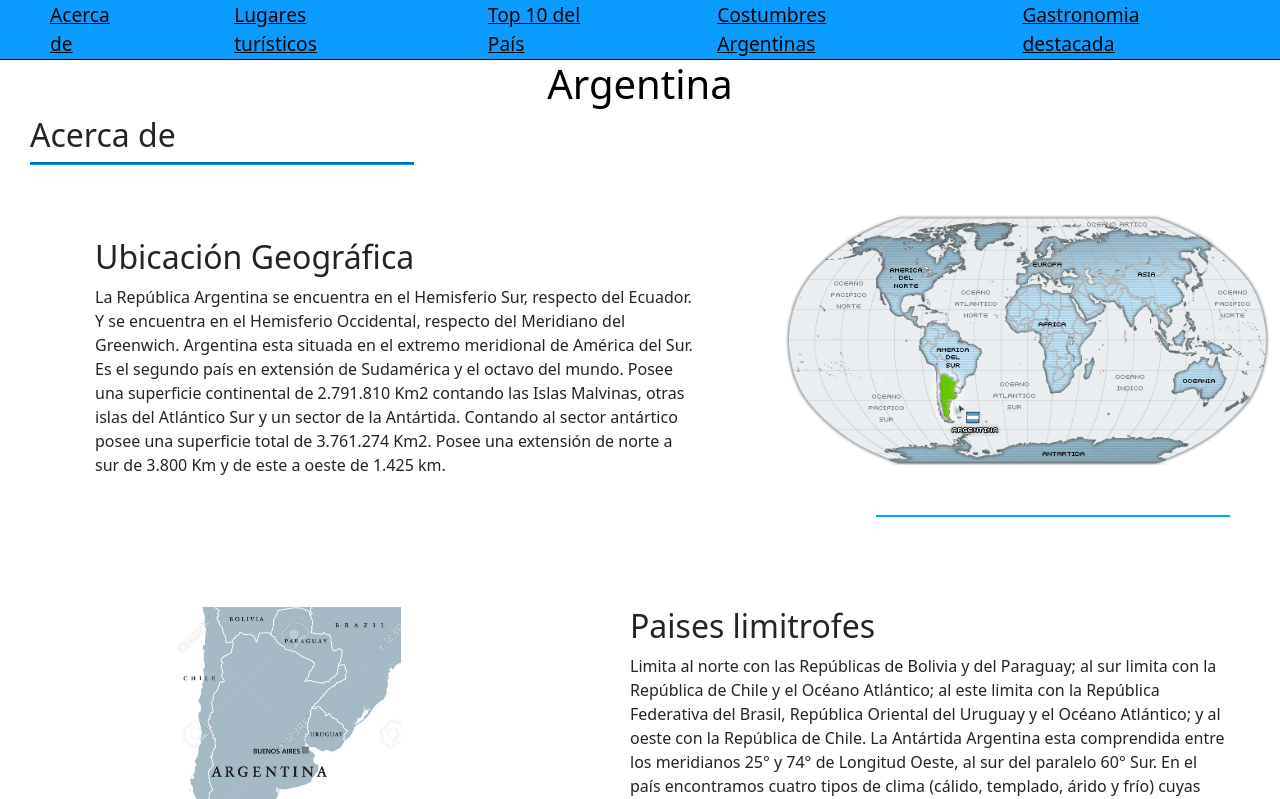
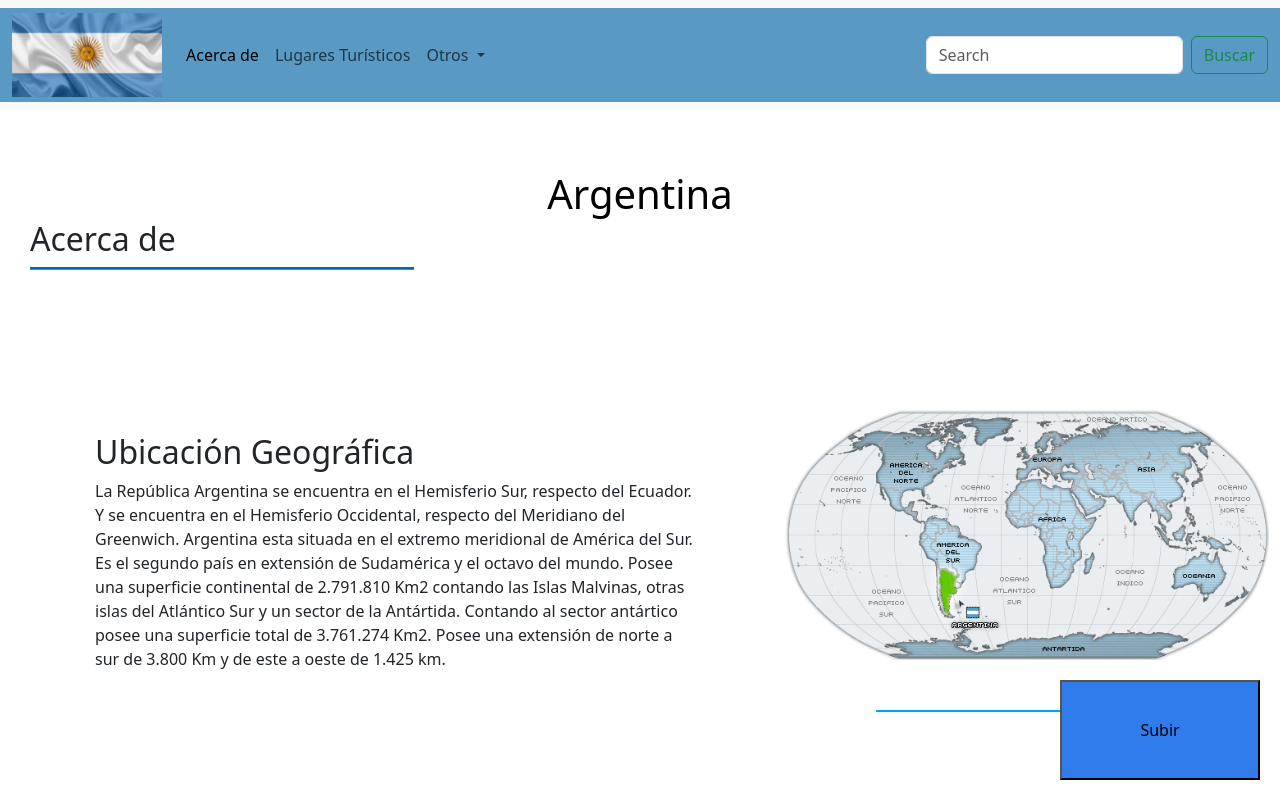
Before and after one commit to soffii-07/practica-web-responsive, a plain HTML site: page index.html in a window 1280 px wide. Shown: the top 799 px of the page. Drawn offline with nearby package versions, Linux system fonts and the light colour scheme.

Commit message:
´´cambios´´

```diff
--- a/css/styles.css
+++ b/css/styles.css
@@ -1,8 +1,10 @@
 body {
   margin: 0;
-   background-color: rgba(90, 86, 86, 0.295);
+ padding:0 ;
 }
-
+.color{
+    background-color:rgb(88, 154, 196);
+}
 #titulo {
   color:black;
   font-style: normal;
@@ -57,49 +59,9 @@ h1 {
   font-size: 100px;
 }
 
-.nav_estilos{
-    position: fixed;
-   width: 100%;
-   top: 0%;
-   z-index: 10;
-    border-bottom: rgb(0, 0, 0) 1px solid;
-    background-color: hsl(204, 100%, 52%);
-    margin: 0px;
-    display: flex;
-    height: 60px;
-    justify-content:center;
-    align-items: end;
-}
-
-.div-contenedor-carousel {
-    width: 100%;
-    height: 700px; /* Ajusta la altura del contenedor según sea necesario */
-    display: flex;
-    justify-content: center;
-    align-items: center;
-    overflow: hidden;
-}
-
-.carousel-item {
-    height: 100%; /* Se ajusta a la altura del contenedor */
-}
-
-.carousel-item img {
-    width: 100%;
-    height: 100%;
-    object-fit: cover;
-}
-
 
 .p1 {
     width: 500px;
-}
-
-.tituloSeccion{
-    margin-left: 50px;
-    margin-right: 50px;
-    color: rgb(0, 0, 0);
-    font-size:larger;
 }
 
 .primera-seccion{
@@ -110,12 +72,6 @@ h1 {
 .div-p1{
     display: flex;
     align-items: center;
-    justify-content: space-around;
-}
-
-.div-p2{
-    display: flex;
-    align-items: start;
     justify-content: space-around;
     margin-top: 90px;
 }
@@ -328,6 +284,24 @@ display: flex;
     justify-content: space-around;
     font-size: 20px;
 }
+.img-grids{
+    width: 100%;
+    display: grid;
+    justify-content: center;
+    width: 300px;
+}
+.img-conteiner{
+   display: grid;
+   text-align: center;
+   margin: 5px 0;
+   place-items: center ;
+   grid-template-columns: 400px 400px 400px;
+   grid-template-rows: 400px 400px 400px;
+   justify-content: center;
+   align-items: center;
+   padding: 20px;
+   gap: 30px;
+}
 .footer{
     display: flex;
     justify-content: center;
@@ -349,7 +323,7 @@ display: flex;
     display: flex;
     width: 100%;
     justify-content: center;
-    height: 50%;
+    height: 50px;
     margin-top: 60px;
 }
 
@@ -360,25 +334,32 @@ display: flex;
     padding-bottom: 80px;
     padding-left: 7px;
 }
-.img-grids{
-    width: 300px;
+.div-boton{
+    position:fixed;
+
 }
-.img-conteiner{
-   display: grid;
-   place-items: center ;
-   grid-template-columns:  400px 400px 400px;
-   grid-template-rows: 400px 400px 400px;
-   gap: 30px;
+.boton{
+    height: 100px;
+    width: 200px;
+    background-color: rgb(49, 124, 236);
+    font-style: inherit;
+    position: fixed;
+    bottom: 20px;
+    right: 20px;
+    padding: 10px 20px;
 }
-
-.div-titulos-nav{
-    display: flex;
+.scrollToTop{
+    font-style: none;
+    font-weight: 100;
 }
-
-
 @media only screen and (max-width:1000px) {
     .div-titulos-nav{
         display: block;
+    }
+    .boton{
+        font-size: xx-small;
+        height: 60px;
+        width: 80px;
     }
     .img-conteiner{
         grid-template-columns:  300px 300px;
--- a/index.html
+++ b/index.html
@@ -7,26 +7,55 @@
         <link href="https://cdn.jsdelivr.net/npm/bootstrap@5.3.3/dist/css/bootstrap.min.css" rel="stylesheet" integrity="sha384-QWTKZyjpPEjISv5WaRU9OFeRpok6YctnYmDr5pNlyT2bRjXh0JMhjY6hW+ALEwIH" crossorigin="anonymous">
         <title> primer entrega </title>
     </head>
-
-    <body>
+        <body id="Top">
         <header>
-            <nav class="nav_estilos">
-                    <div class="div-titulos-nav">
-                      <a class="tituloSeccion" href="#sec-1">Acerca de</a>
-                      <a class="tituloSeccion" href="#sec-2">Lugares turísticos</a>
+            <nav class="navbar navbar-expand-lg bg-body-tertiary">
+                <div class="container-fluid color">
+                  <a class="navbar-brand" href="#">
+                    <img src="multimedia/bandera-argentina2.jpg" alt="bandera" width="150px">
+                  </a>
+                  <button class="navbar-toggler" type="button" data-bs-toggle="collapse" data-bs-target="#navbarSupportedContent" aria-controls="navbarSupportedContent" aria-expanded="false" aria-label="Toggle navigation">
+                    <span class="navbar-toggler-icon"></span>
+                  </button>
+                  <div class="collapse navbar-collapse" id="navbarSupportedContent">
+                    <ul class="navbar-nav me-auto mb-2 mb-lg-0">
+                      <li class="nav-item">
+                        <a class="nav-link active" aria-current="page" href="#sec-1">Acerca de</a>
+                      </li>
+                      <li class="nav-item">
+                        <a class="nav-link" href="#sec-2">Lugares Turísticos</a>
+                      </li>
+                      <li class="nav-item dropdown">
+                        <a class="nav-link dropdown-toggle" href="#" role="button" data-bs-toggle="dropdown" aria-expanded="false">
+                          Otros
+                        </a>
+                        <ul class="dropdown-menu">
+                          <li><a class="dropdown-item" href="#sec-3">Top 10 sitios</a></li>
+                          <li><a class="dropdown-item" href="#sec-4">Costumbres</a></li>
+                          <li><hr class="dropdown-divider"></li>
+                          <li><a class="dropdown-item" href="#sec-5">Gastronomía</a></li>
+                        </ul>
+                      </li>
+                      <li class="nav-item">
+                          <a class="nav-link disabled" aria-disabled="true"></a>
+                        </li>
+                    </ul>
+                    <form class="d-flex" role="search">
+                      <input class="form-control me-2" type="search" placeholder="Search" aria-label="search">
+                      <button class="btn btn-outline-success" type="submit">Buscar</button>
+                    </form>
                 </div>
-                    <div class="div-titulos-nav">
-                        <a class="tituloSeccion" href="#sec-3">Top 10 del País</a>
-                        <a class="tituloSeccion" href="#sec-4">Costumbres Argentinas</a>
-                    </div>
-                    <div class="div-titulos-nav">
-                        <a class="tituloSeccion" href="#sec-5">Gastronomia destacada</a>
             </div>
         </nav>
+
     </header>
-
     <div class="div-titulo-pagina">
         <h1 id="titulo">Argentina</h1>
+        <div class="div-boton">
+            <button class="boton">
+                 <a href="#top"  class="nav-link" class="scrollToTop">Subir</a>
+            </button>
+        </div>
             </div>
 
             <div class="div-titulo-seccion-1">
@@ -34,7 +63,6 @@
             </div>
             <main>
                 <section id="sec-1" class="primera-seccion">
-
                     <div class="div-p1">
                     <div>
                         <h2>Ubicación Geográfica</h2>
@@ -55,21 +83,18 @@
                     <div class="div-img1">
                         <img class="img-1 img-responsive" src="multimedia/mapa1.gif" alt="mapa de Argentina">
                     </div>
+
                     </div>
-
                     <div class="div-aux">
                     <div class="div-aux1"></div>
                     <div class="div-aux2"></div>
                     </div>
-
-            <div class="div-p2">
+                    <div class="div-p1">
                         <div class="div-img2">
                         <img class="img-2 img-responsive" src="multimedia/mapa2.jpg" alt="mapa de Argentina">
                     </div>
-
                     <div class="paises-limitrofes">
                         <h2>Paises limitrofes</h2>
-
                         <p class="p1 p-responsive">
                             Limita al norte con las Repúblicas de Bolivia y del Paraguay; al sur limita con la República de
                             Chile y el Océano Atlántico; al este limita con la República Federativa del Brasil, República
@@ -80,21 +105,17 @@
                             En el país encontramos cuatro tipos de clima (cálido, templado, árido y frío) cuyas variaciones
                             están determinadas por la extensión del territorio y los accidentes del relieve.
                         </p>
-
                     </div>
                     </div>
-
                     <div class="div-aux">
                     <div class="div-aux3"></div>
                     <div class="div-aux4"></div>
                     </div>
-
                     <div class="ultima-sec1">
                         <div class="div-p1">
                             <img class="img-ultima img-responsive" src="multimedia/capi.obelisco.jpg" alt="Buenos Aires, Obelisco">
                     <div class="texto-3">
                         <h2 class="texto-3">Capital Federal</h2>
-
                         <p class="texto-3"> La Ciudad Autónoma de Buenos Aires es la capital nacional. Limita con la provincia
                             homónima, posee una superficie de 202 km² en donde viven 2.890.151 habitantes. Sus límites son: al
                             este, el Río de la Plata; al sur, el Riachuelo; y se encuentra bordeada de norte a oeste por la Av.
@@ -106,13 +127,11 @@
                             generaron un perdurable encuentro cultural y el inicio del mestizaje de blancos e indios.
                             A estos se sumaron los mulatos y zambos para afirmar así la conformación de la población criolla.
                         </p>
-
                         <p class="texto-3">El último importante caudal inmigratorio se produjo en la segunda mitad del siglo XIX
                             y la primera del XX. De origen predominantemente europeo, constituyen otro pilar fundamental de este
                             verdadero “crisol de razas”.En la Argentina existe una total libertad de culto. La religión católica
                             es profesada mayoritariamente pero también se practican otros cultos como el protestantismo, el
                             judaísmo, el islamismo, la religión ortodoxa griega, la ortodoxa rusa y otras.</p>
-
                         </div>
                     </div>
                     </div>
@@ -190,7 +209,6 @@
                         Nacional
                         del Fuego, los elementos naturales son espléndidos y el paisaje de una belleza sobrecogedora.</p>
                         <img class="img-responsive" src="multimedia/parque.nacional.del.fuego.webp" alt=" El Parque Nacional del Fuego">
-
                     </div>
                     <div class="div-sec2">
                         <div class="div-sec2-1"></div>
@@ -222,6 +240,7 @@
                     <div class="div-sec2-2"></div>
                     </div>
                     </div>
+
                 </section>
                 <section id="sec-3">
                     <div class="sec-3">
@@ -260,7 +279,6 @@
                         Da igual si es tu amigo, tu hermano o un completo desconocido. Los argentinos tienen esta extraña forma de saludar. Una vez llegas al país, te vas a dar cuenta de la efusiva forma en que se saludan en Argentina.</p>
                         <div class="img-sec4"><img class="img-responsive" src="multimedia/saludo-argentino.jpg" alt="saludo argentino"></div>
                     </div>
-
                         <li class="li-sec4">La sensualidad al bailar</li>
                     <div class="div-p-sec4">
                         <p class="p-sec4">Uno de los principales atractivos de Argentina, en especial de la ciudad de Buenos Aires es el Tango. Un sensual baile y género musical que ha ganado fama a nivel internacional por su atractiva forma de ser. Este se dio durante mediados del siglo XX, cuando la multiculturalidad generada por la migración desde Europa hizo de esta una danza única. En tu viaje por Buenos Aires, Iguazú y la Patagonia, puedes disfrutar de este baile. Así como de los barrios elegantes de la capital y su excelente gastronomía.</p>
@@ -282,7 +300,7 @@
                             <p class="p-sec4">Todo argentino en cualquier parte del mundo lleva consigo su mate, su yerba y su termo. Esta bebida es indispensable en la vida de los argentinos. Sin embargo, lo que hace de esta una de las costumbres argentinas más singulares es la forma en la que se toma el mate. Aunque bien, lo podrías tomar solo, lo común es que el mate se comparta entre amigos. Por lo cual, Es muy común ver un grupo de amigos sentados compartiendo la bebida tomando con la misma bombilla y pasándose el mate de mano en mano.</p>
                             <div class="img5-sec4"><img class="img-responsive" src="multimedia/mates.jpg" alt="Mates"></div>
                     </div>
-            </ul>
+                            </l>
                     </div>
         </section>
         <section id="sec-5">
@@ -318,7 +336,6 @@
                 </div>
             </div>
         </section>
-
         <section class="section-img-grids">
 
                 <div class="img-conteiner">
@@ -328,31 +345,34 @@
                         <p>Restaurante Don Julio</p>
                         <p>Ubicado en Buenos Aires</p>
                     </div>
-                    <div><img class="img-grids" src="multimedia/el-preferido-depalermo.jpg" alt="Restaurante El Preferido de Palermo">
+                    <div>
+                        <img class="img-grids" src="multimedia/el-preferido-depalermo.jpg" alt="Restaurante El Preferido de Palermo">
                         <p>Restaurante El Preferido de Palermo</p>
                         <p>Ubicado en Buenos Aires</p>
                     </div>
-                    <div><img class="img-grids" src="multimedia/grand-dabbang.jpg" alt=" Restaurante">
+                    <div>
+                        <img class="img-grids" src="multimedia/grand-dabbang.jpg" alt=" Restaurante">
                         <p>Restaurante Grand Dabbang</p>
                         <p>Ubicado en Buenos Aires</p>
                     </div>
-                    <div><img class="img-grids" src="multimedia/julia-pasta.jpg" alt="Restaurante">
+                    <div>
+                        <img class="img-grids" src="multimedia/julia-pasta.jpg" alt="Restaurante">
                         <p>Restaurante Julia Pasta </p>
                         <p> Ubicado en la Buenos Aires</p>
                     </div>
-                    <div><img class="img-grids"src="multimedia/Mishiguene.jfif" alt="Restaurante">
+                    <div>
+                        <img class="img-grids"src="multimedia/Mishiguene.jfif" alt="Restaurante">
                         <p> Restaurante Mishiguene</p>
                         <p>Ubicado en Buenos Aires</p>
                     </div>
-                    <div><img class="img-grids" src="multimedia/Alos.jpg" alt="Restaurante">
+                    <div>
+                        <img class="img-grids" src="multimedia/Alos.jpg" alt="Restaurante">
                         <p>Restaurante alo´s</p>
                         <p>Ubicado en Buenos Aires</p>
                     </div>
                 </div>
+        </section>
 
-
-
-        </section>
         <footer class="footer bg-dark text-light py-4">
           <div class="container">
               <div class="row">
```
Lines whose indentation alone changed are shown as unchanged.
